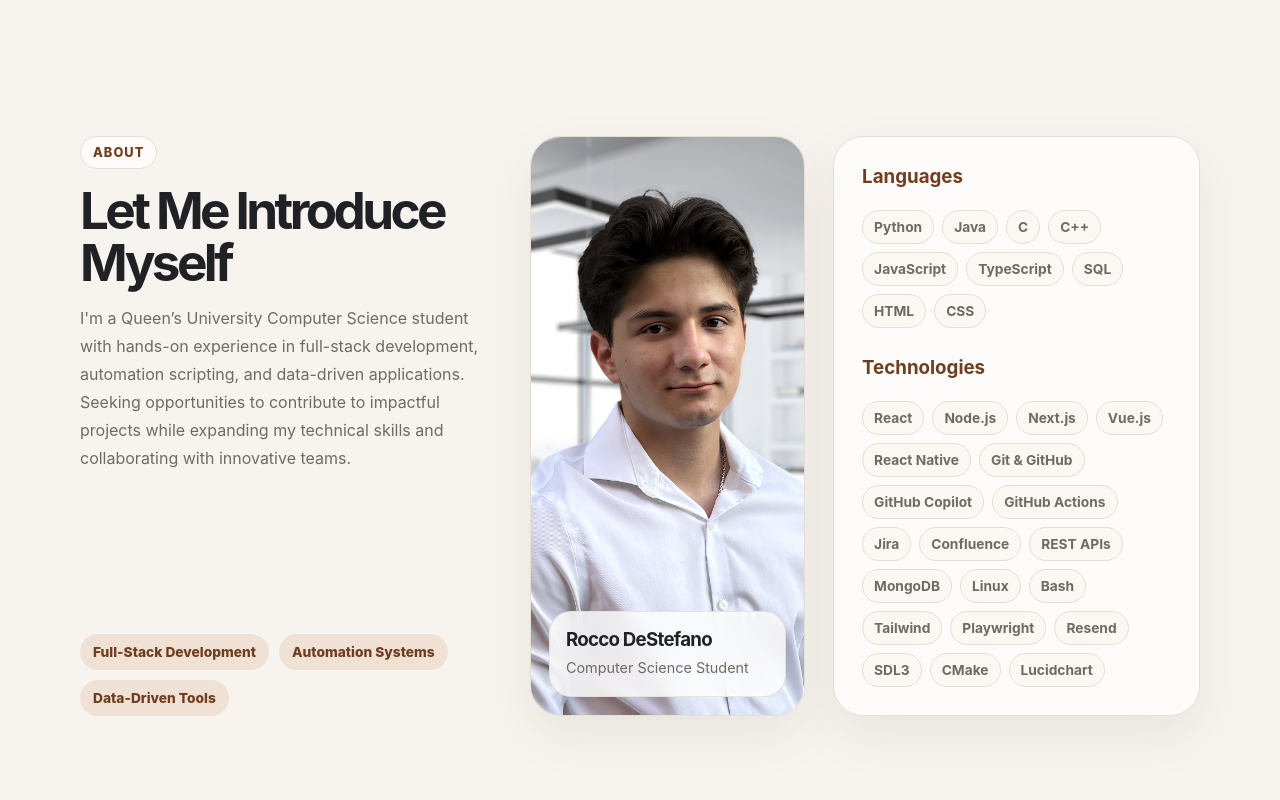
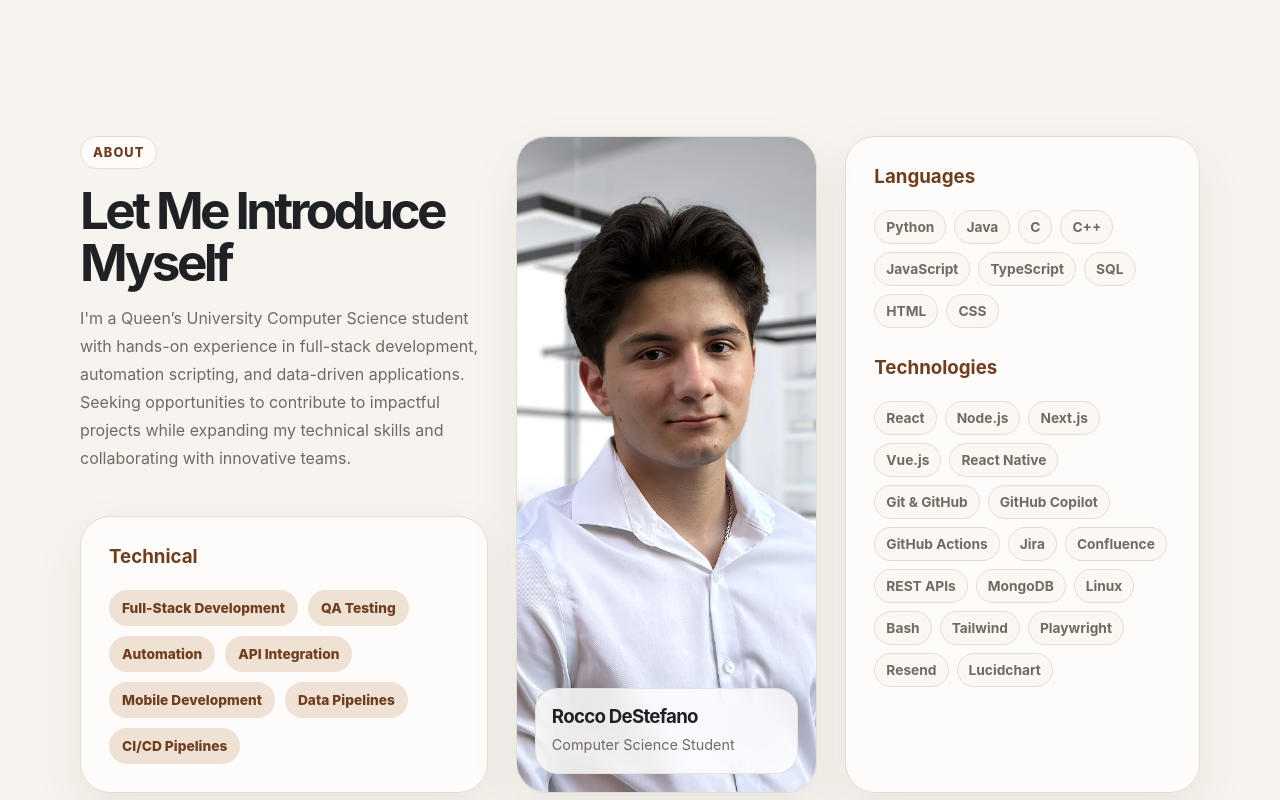
Before and after one commit to RoccoD1616/personal-website, a React (Vite) app: page / in a window 1280 px wide. Shown: the part 700-1500 px from the top of the page. Built offline with nearby package versions, Linux system fonts and the light colour scheme; a web font is replaced by a local one.

Commit message:
Added "Technical" text to About section, removed Game Engine project

```diff
--- a/src/App.jsx
+++ b/src/App.jsx
@@ -16,16 +16,6 @@ import Isabel_Balder_Club from "../src/assets/dark/Isabel-Balder-Club.png";
 import NumNum from "../src/assets/dark/NumNum.jpeg";
 
 const projects = [
-  {
-    title: "2D Game Engine & Multiplayer Game",
-    date: "In Progress",
-    description:
-      "A planned modular C++ engine for building top-down 2D games, with a multiplayer game designed to demonstrate its capabilities.",
-    technologies: ["C++", "SDL3", "CMake"],
-    link: null,
-    image: null,
-    placeholder: "In Progress",
-  },
   {
     title: "COMPSA App",
     date: "04/2026",
@@ -184,6 +174,16 @@ const languages = [
   "CSS",
 ];
 
+const technicalSkills = [
+  "Full-Stack Development",
+  "QA Testing",
+  "Automation",
+  "API Integration",
+  "Mobile Development",
+  "Data Pipelines",
+  "CI/CD Pipelines",
+];
+
 const technologies = [
   "React",
   "Node.js",
@@ -202,8 +202,6 @@ const technologies = [
   "Tailwind",
   "Playwright",
   "Resend",
-  "SDL3",
-  "CMake",
   "Lucidchart",
 ];
 
@@ -299,10 +297,11 @@ function App() {
               I'm a Queen’s University Computer Science student with hands-on experience in full-stack development, automation scripting, and data-driven applications. Seeking opportunities to contribute to impactful projects while expanding my technical skills and collaborating with innovative teams.
             </SectionIntro>
 
-            <div className="about-highlights">
-              <span>Full-Stack Development</span>
-              <span>Automation Systems</span>
-              <span>Data-Driven Tools</span>
+            <div className="about-card skills-card technical-card">
+              <h3>Technical</h3>
+              <div className="about-highlights">
+                {technicalSkills.map((skill) => <span key={skill}>{skill}</span>)}
+              </div>
             </div>
           </div>
 
--- a/src/index.css
+++ b/src/index.css
@@ -219,7 +219,7 @@ p {
 
 .about-section {
   display: grid;
-  grid-template-columns: 1.15fr 0.75fr 1fr;
+  grid-template-columns: minmax(0, 1.15fr) minmax(0, 0.85fr) minmax(0, 1fr);
   gap: 28px;
   align-items: stretch;
 }
@@ -230,11 +230,15 @@ p {
   justify-content: space-between;
 }
 
+.technical-card {
+  margin-top: 28px;
+}
+
 .about-highlights {
   display: flex;
   flex-wrap: wrap;
   gap: 10px;
-  margin-top: 28px;
+  margin-top: 22px;
 }
 
 .about-highlights span {
@@ -248,6 +252,7 @@ p {
 
 .headshot-card {
   position: relative;
+  display: block;
   overflow: hidden;
   min-height: 430px;
   border-radius: 30px;
@@ -263,9 +268,12 @@ p {
 }
 
 .headshot-card img {
+  position: absolute;
+  inset: 0;
   width: 100%;
   height: 100%;
   object-fit: cover;
+  object-position: center;
   display: block;
 }
 
@@ -604,6 +612,11 @@ p {
     gap: 24px;
   }
 
+  .headshot-card {
+    min-height: 430px;
+    aspect-ratio: 3 / 4;
+  }
+
   .hero-copy {
     width: 100%;
   }
```
